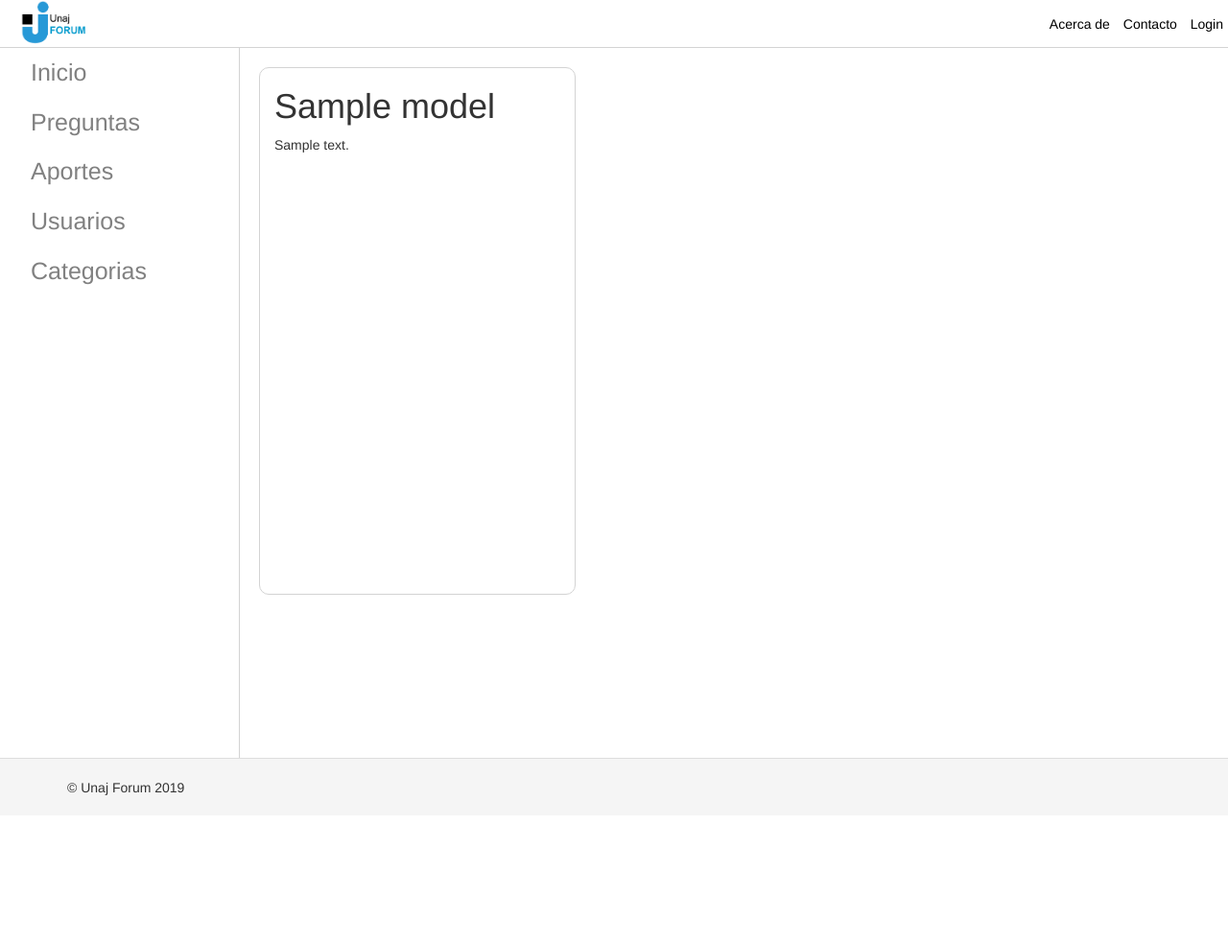
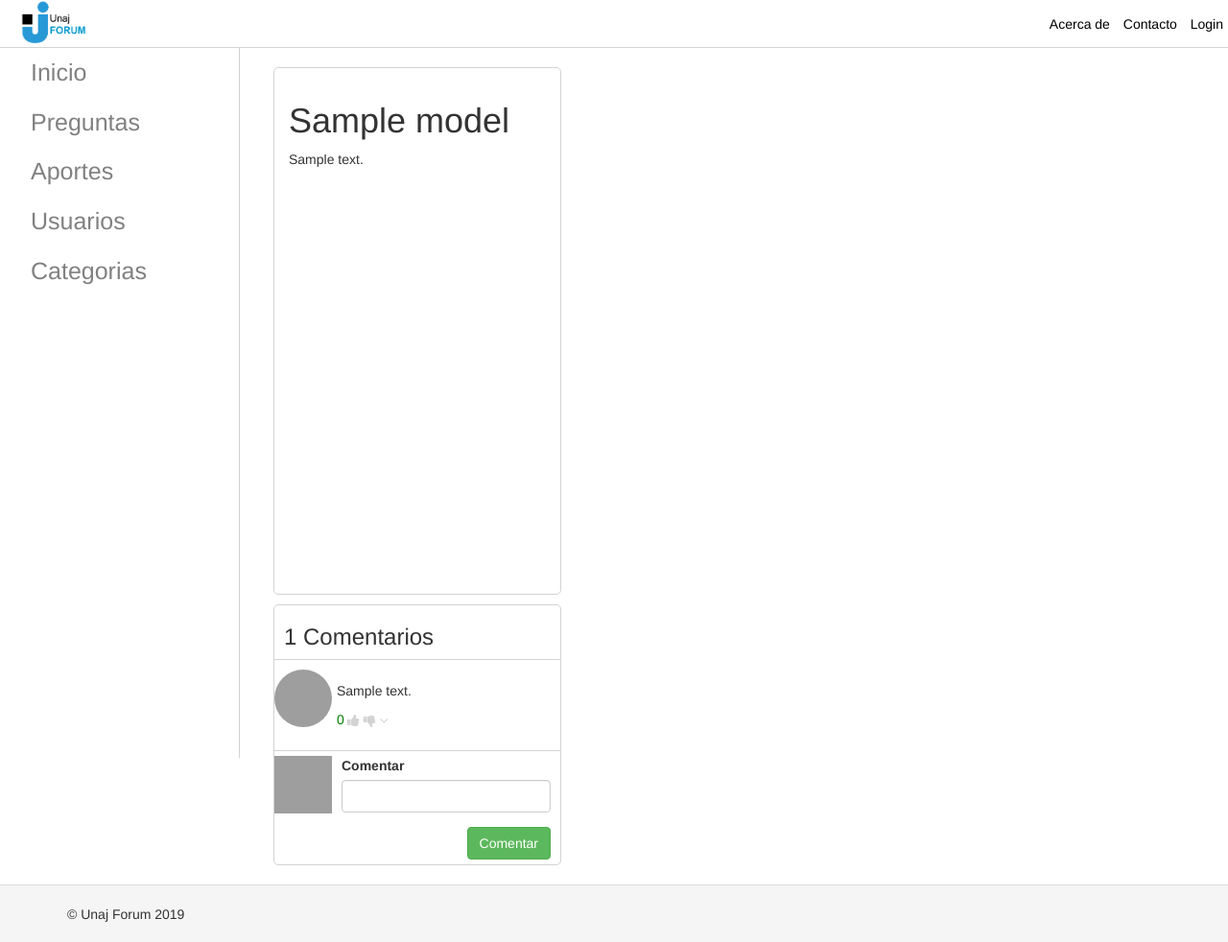
Before and after one commit to braianpezet/unajForum, a Yii app: template basic/views/post/view.php in a window 1280 px wide. Shown: the whole page at 96% size. Before the commit the page ends 829 px from the top, so only its background shows below. Run offline with PHP 8.4 and a stand-in for Yii, Linux system fonts and the light colour scheme; the template is opened without the code that fills it: most values are stand-ins (such as "Sample title", 1, 10 or a date in 2020); form fields are guessed from the names that the template uses; data that the repository does not hold is empty; some libraries are stand-ins or nearby versions; grey boxes are pictures that could not be loaded.

Commit message:
Implementacion de comentarios:
-Falta like dislike y responder
-Se encontro error en la vista
-Se puede comentar sin recargar la pagina con ajax

```diff
--- a/basic/views/post/view.php
+++ b/basic/views/post/view.php
@@ -2,6 +2,9 @@
 
 use yii\helpers\Html;
 use yii\widgets\DetailView;
+use yii\widgets\ActiveForm;
+use yii\widgets\Pjax;
+use app\models\Users;
 
 /* @var $this yii\web\View */
 /* @var $model app\models\Post */
@@ -20,12 +23,151 @@
 .postContenido{
     min-height:550px;
     border: 1px solid lightgray;
-    border-radius:10px;
+    border-radius:5px;
+    padding: 15px;
 }
+
+.post-comentario{
+    border:1px solid lightgray;
+    border-radius: 5px;
+}
+
+.cantidad-comentarios{
+    border-bottom:1px solid lightgray;
+    padding:0px 10px;
+}
+
+.comentarios-usuarios{
+    padding:0px 10px;
+    border-bottom:1px solid lightgray;
+}
+
+.form-comentario{
+    display:flex;
+    padding:5px 0px;
+}
+
+.comentario-usuario{
+    display:flex;
+    border-bottom:1px solid lightgray;
+    padding: 10px 0px;
+}
+.comentario-foto img{
+    border-radius:100%;
+    height:60px;
+    width:60px;
+    float:left;
+}
+
+.contenido-comentario{
+    padding:2px 5px;
+}
+
+.form-foto img{
+    height:60px;
+    width:60px;
+    float:left;
+}
+
+.form-input{
+    width:100%;
+    padding: 0px 10px;
+}
+
+.botones-comentario{
+    display:flex;
+    color:lightgray;
+}
+
+.botones-comentario .btn{
+    padding:0px 0px;
+    margin-left: 2px;
+    height:20px;
+    background-color:transparent;
+}
+
+#like:hover{
+    color:green;
+}
+
+#dislike:hover{
+    color:red;
+}
+
+
 </style>
-<div class="postContenido col-lg-4 col-md-8 col-sm-12">
+
+<div class="col-lg-4 col-md-8 col-sm-12">
+<div class="postContenido">
     <h1><?= Html::encode("{$model->nombre} ") ?></h1>
     <div class="boxPostContentido">
         <?= $model->contenido?>
     </div>
 </div>
+
+
+<div class="post-comentario" style="clear:both; margin-top: 10px">
+
+<?php Pjax::begin(); ?>
+
+    <?php $form = ActiveForm::begin(['options' => ['data-pjax' => true ]]); ?>
+
+    <div class="cantidad-comentarios">
+        <h3> <?= count($comentarios)?> Comentarios </h3>
+    </div>
+
+
+
+    <?php foreach($comentarios as $comennt):?>
+    <div class="comentario-usuario">
+        <div class="comentario-foto">
+            <?php if($comentarios !=0):?>
+            <?php $usuario1 = Users::findOne($comennt->id_usuario); ?>
+            <?php if ($usuario1->profile_picture ==""):?>
+                        <img src="../image/avatar.png">
+                    <?php else: ?>
+					    <img src="<?= $usuario1->profile_picture ?>">
+            <?php endif ?>
+            <?php endif?>
+
+        </div>
+        <div class="contenido-comentario">
+            <p style="color:cornflowerblue"><?= $usuario1->username?> </p>
+            <p><?= $comennt->contenido ?></p>
+            <div class="botones-comentario">
+                <p style="color:green">0</p>
+                <button id="like" class="btn" title="Me gusta"> <i class="fa fa-thumbs-up"></i></button>
+                <button id="dislike" class="btn" title="no me gusta"> <i class="fa fa-thumbs-down"></i> </button>
+                <button class="btn" title="responder"> <i class="fa fa-angle-down"></i> </button>
+            </div>
+        </div>
+
+    </div>
+    <?php endforeach?>
+
+
+    <div class="form-comentario">
+    <div class="form-foto">
+    <?php $usuario1 = Users::findOne( Yii::$app->user->identity->id); ?>
+            <?php if ($usuario1->profile_picture ==""):?>
+                        <img src="../image/avatar.png">
+                    <?php else: ?>
+					    <img src="<?= $usuario1->profile_picture ?>">
+            <?php endif ?>
+    </div>
+    <div class="form-input">
+    <?= $form->field($modelComentario, 'contenido')->textInput()->input('contenido',['placeholder' => 'añade un comentario'])->label('Comentar') ?>
+    <div class="form-group">
+        <?= Html::submitButton('Comentar', ['class' => 'btn btn-success','style' => 'float:right']) ?>
+    </div>
+    </div>
+
+    </div>
+    <?php ActiveForm::end(); ?>
+
+
+
+<?php Pjax::end(); ?>
+
+</div>
+</div>
--- a/basic/web/css/site.css
+++ b/basic/web/css/site.css
@@ -1,6 +1,11 @@
 html,
 body {
-    height: 100%;
+    height: 100% !important;
+}
+
+* {
+  margin: 0px;
+  padding: 0px;
 }
 
 .wrap {
@@ -19,6 +24,7 @@
     background-color: #f5f5f5;
     border-top: 1px solid #ddd;
     padding-top: 20px;
+    clear: both;
 }
 
 .jumbotron {
```
Also changed, not shown: basic/controllers/PostController.php (+24 -1 lines), basic/models/ComentarioPost.php (added, +38 -0 lines).
